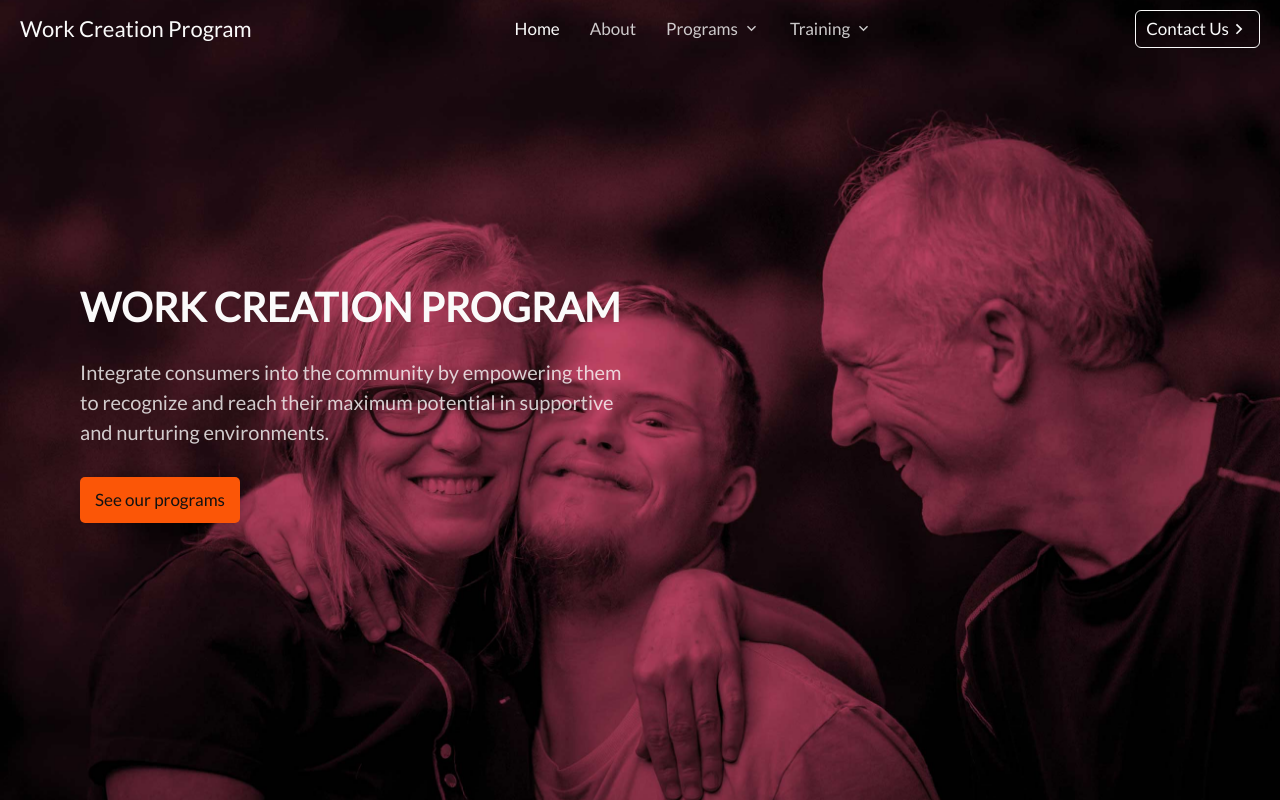
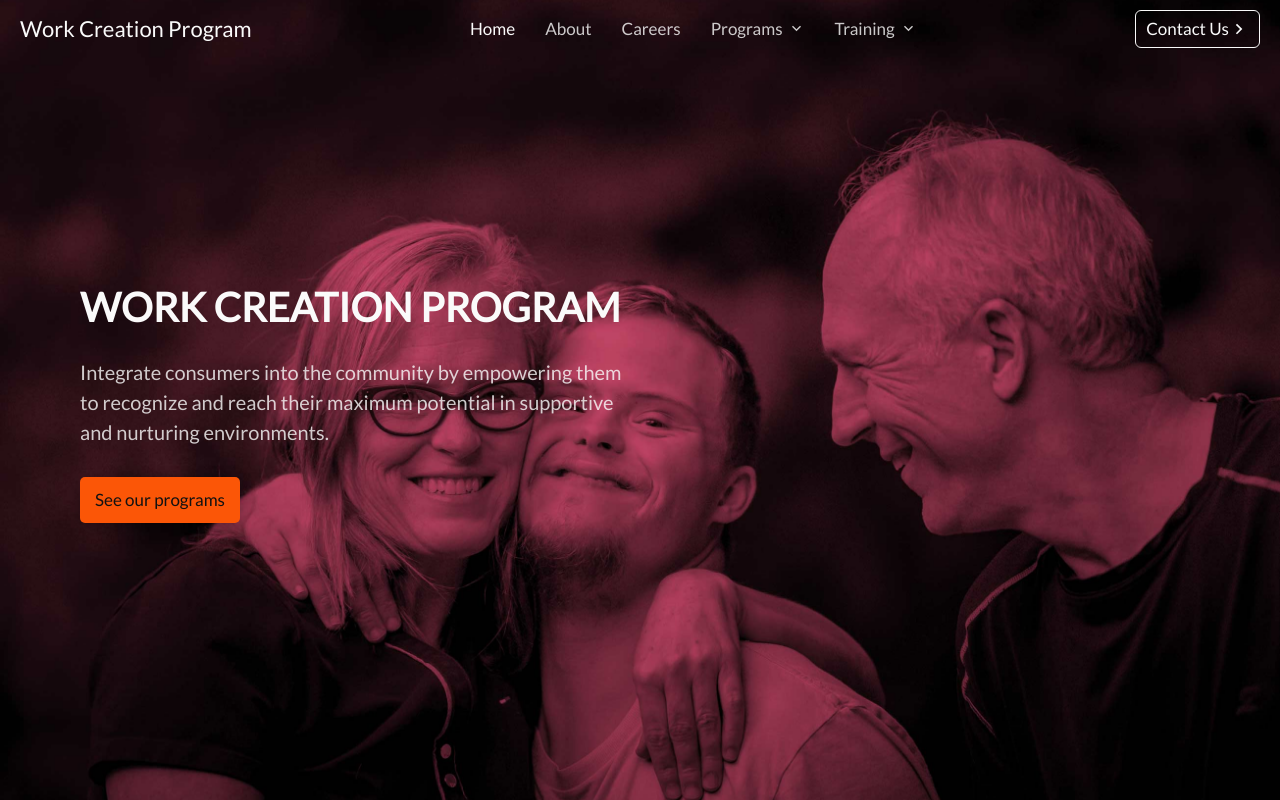
Before and after one commit to apkomatic-tech/wcp-website, a Gatsby site: page / in a window 1280 px wide. Built offline with nearby package versions, Linux system fonts and the light colour scheme; Gatsby itself is replaced by a stand-in of ours.

Commit message:
add Careers link to desktop nav

```diff
--- a/src/components/nav.desktop.js
+++ b/src/components/nav.desktop.js
@@ -20,13 +20,9 @@ const TopNavList = styled.ul`
 const TopNavItem = styled.li`
   padding: 0;
   display: inline-block;
-  /* margin: 0 3rem 0 0; */
   @media screen and (max-width: 1024px) {
     margin: 0 2rem 0 0;
   }
-  /* &:last-of-type {
-    margin-right: 0;
-  } */
 `
 const TopNavLink = styled(Link)`
   position: relative;
@@ -101,6 +97,11 @@ export default function () {
             About
           </TopNavLink>
         </TopNavItem>
+        <TopNavItem>
+          <TopNavLink activeClassName="active" to="/careers">
+            Careers
+          </TopNavLink>
+        </TopNavItem>
         <TopNavItemWithDropdown>
           <DropdownButton type="button">
             Programs <RiArrowDownSLine />
```
